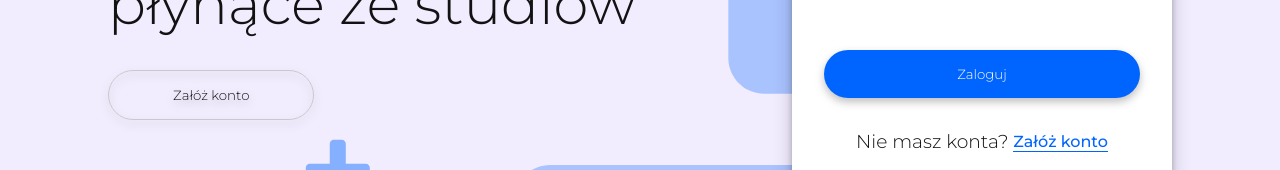
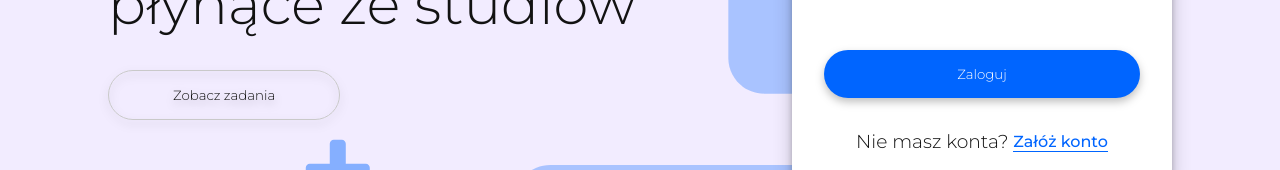
Before and after one commit to Nico2d/atem, a Next.js app: page / in a window 1280 px wide. Shown: the part 423-593 px from the top of the page. Built offline with nearby package versions, Linux system fonts and the light colour scheme.

Commit message:
fix: change CTA button

```diff
--- a/components/molecules/heroSectionHeader.tsx
+++ b/components/molecules/heroSectionHeader.tsx
@@ -1,8 +1,9 @@
 import React from "react";
 import styled from "styled-components";
 import { useMediaQuery } from "../../Hooks/useMediaQuery";
-import { Button } from "../atoms/Button";
+import { Button, ButtonExtendBlank } from "../atoms/Button";
 import { device } from "../../Styles/breakpoints";
+import Link from "next/link";
 
 type HeroSectionHeaderProps = {
   btnClicked: () => void;
@@ -23,11 +24,9 @@ export const HeroSectionHeader = ({
         płynące ze studiów
       </Slogan>
       {isDesktop && (
-        <Button
-          text={isSignIn ? "Załóż konto" : "Zaloguj się"}
-          variant="secondary"
-          clicked={btnClicked}
-        />
+        <Link href="/search">
+          <ButtonExtendBlank>Zobacz zadania</ButtonExtendBlank>
+        </Link>
       )}
     </StyledTitleWrapper>
   );
```
